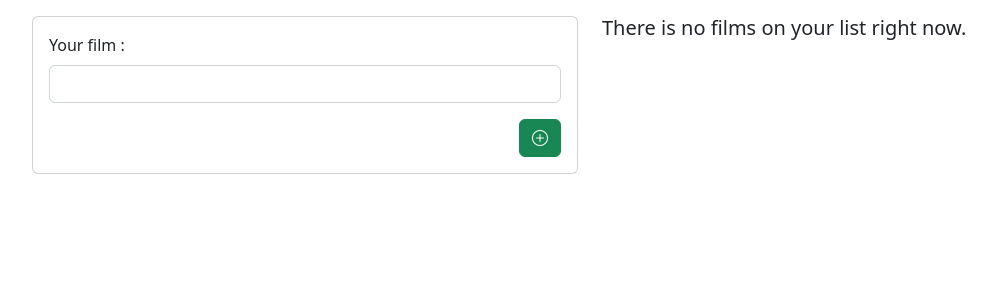
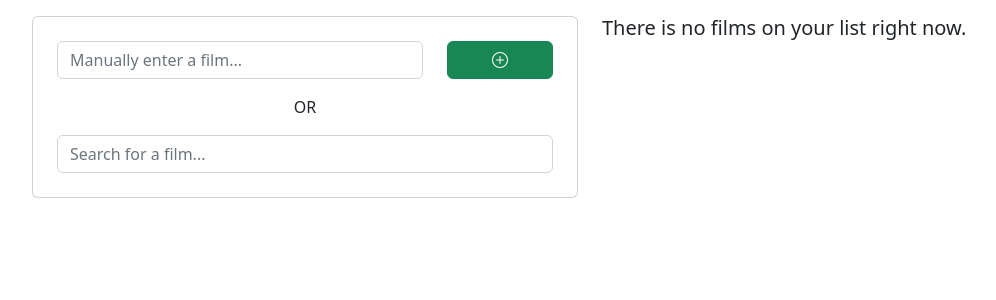
Before and after one commit to pmourret/django-htmx-bootstrap, a Django app: page /films/ in a window 1280 px wide. Shown: the part 56-356 px from the top of the page, without its empty margins (50-1046 px from the left). Run offline with Django 4.2, Linux system fonts and the light colour scheme; the visitor is signed in with stand-in values (Sample User, id 1); data that the repository does not hold is empty; some libraries are stand-ins or nearby versions.

Commit message:
auto-search on input

```diff
--- a/films/views.py
+++ b/films/views.py
@@ -1,4 +1,5 @@
 from django.contrib.auth import get_user_model
+from django.contrib.auth.mixins import LoginRequiredMixin
 from django.contrib.auth.views import LoginView
 from django.http import HttpResponse
 from django.urls import reverse_lazy
@@ -29,7 +30,7 @@ class RegisterView(FormView):
         return super().form_valid(form)
 
 
-class FilmList(ListView):
+class FilmList(LoginRequiredMixin, ListView):
     template_name = 'pages/film-list.html'
     model = Film
     context_object_name = 'films'
--- a/htmx_core_utilities/urls.py
+++ b/htmx_core_utilities/urls.py
@@ -5,5 +5,7 @@ urlpatterns = [
     path("check_username/", views.check_username, name="check_username"),
     path("check_passwords/", views.check_password_cohesion, name="check_passwords"),
     path("add_film/", views.add_film, name="add_film"),
-    path("delete-film/<int:pk>", views.delete_film, name="delete-film")
+    path("delete-film/<int:pk>", views.delete_film, name="delete-film"),
+    path("search-film/", views.search_film, name="search-film"),
+    path("clear-messages/", views.clear_messages, name="clear-messages")
 ]
--- a/templates/components/add_film_form.html
+++ b/templates/components/add_film_form.html
@@ -1,21 +1,41 @@
 <div class="card">
-    <div class="card-body">
+    <div class="card-body m-2">
         <form>
             {% csrf_token %}
-            <div class="mb-3">
-                <label for="film_title" class="form-label">Your film :</label>
-                <input type="text" class="form-control" id="film_title" name="film_name">
-            </div>
+
             <div class="row">
-                <div class="col"></div>
-                <div class="col text-end">
-                    <button type="submit" class="btn btn-success rounded"
+                <div class="mb-3 col-9">
+                    <input type="text" class="form-control" id="film_title" name="film_name"
+                           placeholder="Manually enter a film...">
+                </div>
+                <div class="col-3 text-end">
+                    <button type="submit" class="btn btn-success rounded col-12"
                             hx-post="{% url 'add_film' %}"
                             hx-target="#film-list">
                         <i class="bi bi-plus-circle"></i>
                     </button>
                 </div>
             </div>
+            <div class="row">
+                <div class="col text-center">
+                    <p>OR</p>
+                </div>
+            </div>
+            <div class="row">
+                <div class="col">
+                    <input type="text" class="form-control" id="search_film_title" name="search_film"
+                           hx-post="{% url 'search-film' %}"
+                           hx-target="#search-film-results"
+                           hx-trigger="keyup delay:500ms"
+                           placeholder="Search for a film..."
+                    >
+                </div>
+            </div>
+            <div id="search-film-results"></div>
+            {#            <div class="row mt-3">#}
+            {#                <div class="col"></div>#}
+            {##}
+            {#            </div>#}
 
 
         </form>
--- a/templates/pages/film-list.html
+++ b/templates/pages/film-list.html
@@ -7,7 +7,17 @@
             {% include "components/add_film_form.html" %}
         </div>
         <div class="col" id="film-list">
+
+            {% if messages %}
+                <ul class="messages" hx-get="{% url 'clear-messages' %}" hx-trigger="load delay:3s">
+                    {% for message in messages %}
+                        <li{% if message.tags %} class="{{ message.tags }}"{% endif %}>{{ message }}</li>
+                    {% endfor %}
+                </ul>
+            {% endif %}
+
             {% include "modules/partial-list-film.html" %}
+
         </div>
     </div>
 
```
Also changed, not shown: htmx_core_utilities/views.py (+21 -2 lines), templates/modules/partial-search-results.html (added, +20 -0 lines).
